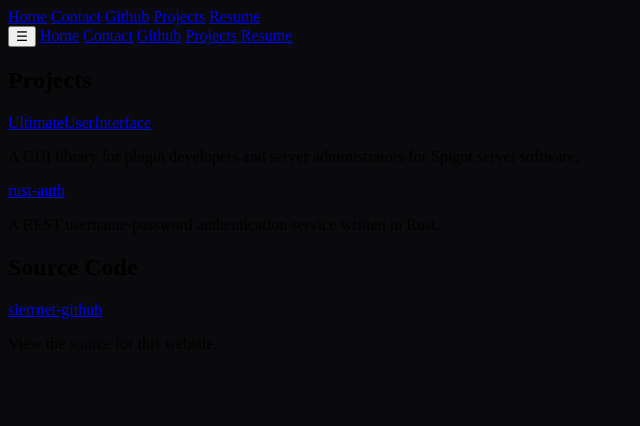
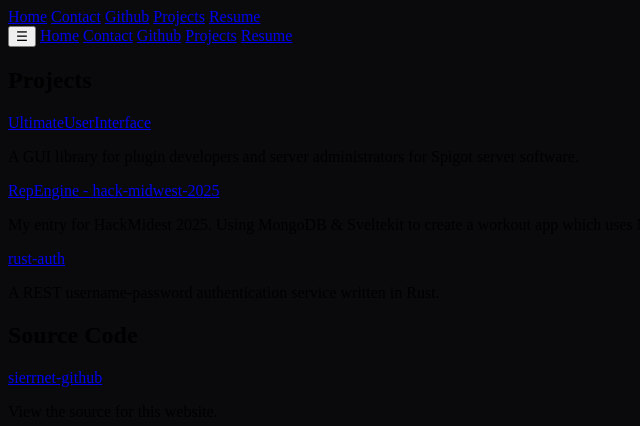
Before and after one commit to Starvern/sierrnet-github, a SvelteKit app: page /projects in a window 1280 px wide. Shown: the top 426 px of the page, without its empty margins (0-640 px from the left). Built offline with nearby package versions, Linux system fonts and the light colour scheme.

Commit message:
0.1.2 - added hackathon to /projects

```diff
--- a/src/routes/projects/+page.svelte
+++ b/src/routes/projects/+page.svelte
@@ -14,6 +14,18 @@
         </a>
     </BlockTitle>
     <BlockText>A GUI library for plugin developers and server administrators for Spigot server software.</BlockText>
+</DisplayBlock>
+
+<DisplayBlock>
+    <BlockTitle>
+        <a href="https://github.com/Starvern/hack-midwest-2025" class='text-sky-200 underline'>
+            RepEngine - hack-midwest-2025
+        </a>
+    </BlockTitle>
+    <BlockText>
+        My entry for HackMidest 2025. Using MongoDB & Sveltekit to create a workout app which uses MongoDB's vector search
+        to suggest workouts based on user data.
+    </BlockText>
 </DisplayBlock>
 
 <DisplayBlock>
```
